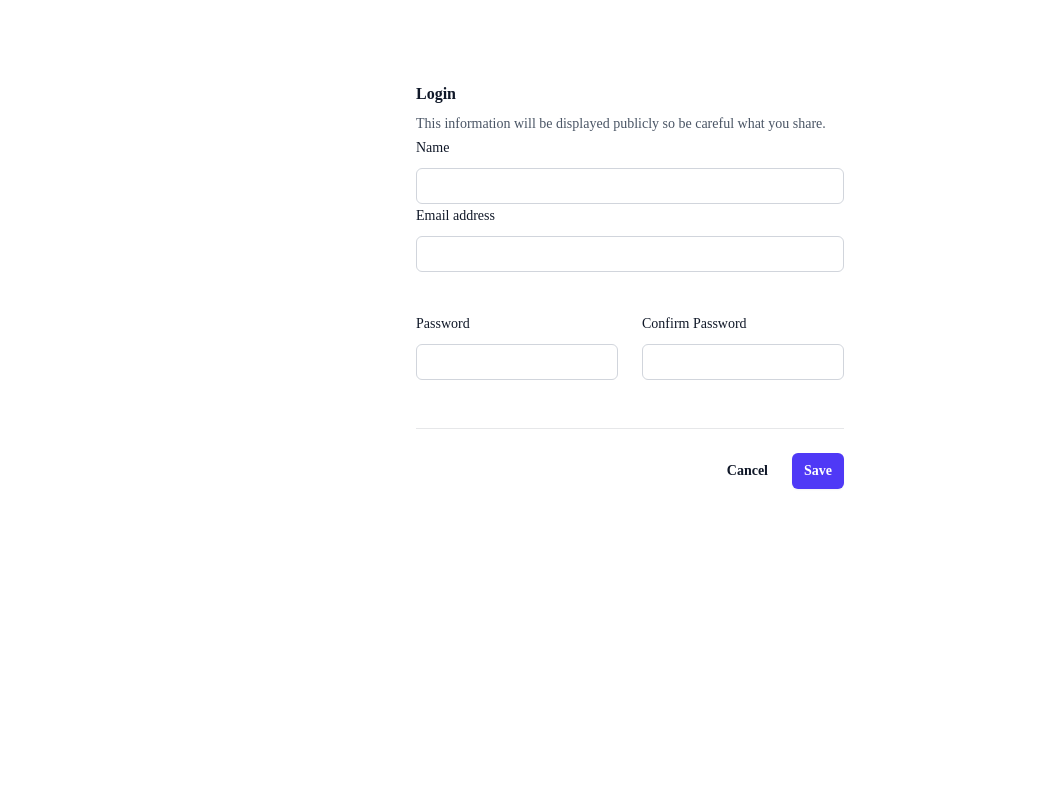
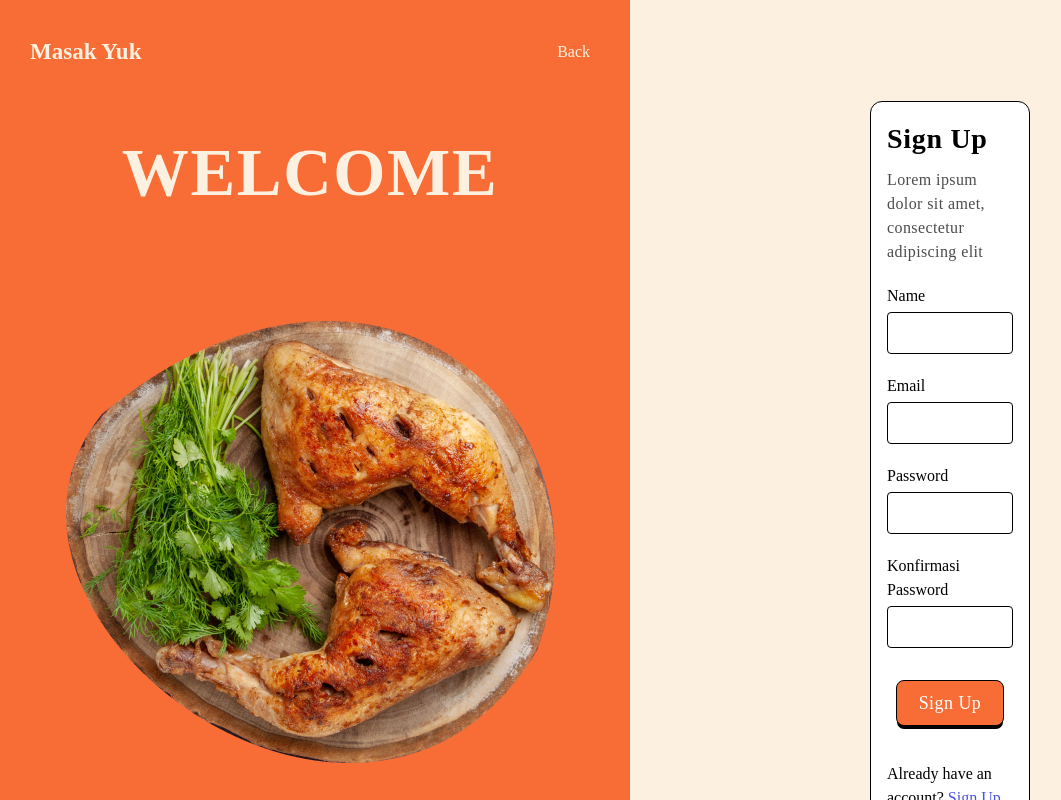
Before and after one commit to krisnasdna/cooking-recipe, a Vue app: page /register in a window 1280 px wide. Shown: the whole page, without its empty margins (10-1071 px from the left). Built offline with nearby package versions, Linux system fonts and the light colour scheme.

Commit message:
update new add design register

```diff
--- a/src/views/Auth/LoginView.vue
+++ b/src/views/Auth/LoginView.vue
@@ -1,4 +1,4 @@
-<script setup>
+<script setup lang="ts">
 import { useAuthStore } from '@/stores/auth'
 import * as Yup from 'yup'
 import DynamicForm from '@/components/DynamicForm.vue'
@@ -23,13 +23,13 @@ const formSchema = {
       name: 'password',
       as: 'input',
       type: 'password',
-      rules: Yup.string().required()
+      rules: Yup.string().required().min(8)
     }
   ]
 };
 
-async function handleSubmit(values){
-  const errors = await authenticate('login', values);
+async function handleSubmit(values: {}){
+  await authenticate('login', values);
 }
 </script>
 
--- a/src/views/Auth/RegisterView.vue
+++ b/src/views/Auth/RegisterView.vue
@@ -1,65 +1,77 @@
 <script setup lang="ts">
 import { useAuthStore } from '@/stores/auth'
-import { storeToRefs } from 'pinia'
-import { reactive } from 'vue'
+import * as Yup from 'yup'
+import DynamicForm from '@/components/DynamicForm.vue';
 
-const {error} = storeToRefs(useAuthStore())
 const { authenticate } = useAuthStore()
+const formSchema = {
+  forms:{
+    name : 'Sign Up'
+  },
+  fields: [
+    {
+      label: 'Name',
+      name: 'name',
+      as: 'input',
+      type: 'text',
+      rules: Yup.string().required().max(255),
+    },
+    {
+      label: 'Email',
+      name: 'email',
+      as: 'input',
+      type: 'text',
+      rules: Yup.string().required().email(),
+    },
+    {
+      label: 'Password',
+      name: 'password',
+      as: 'input',
+      type: 'password',
+      rules: Yup.string().required().min(8)
+    },
+    {
+      label: 'Konfirmasi Password',
+      name: 'password_confirmation',
+      as: 'input',
+      type: 'password',
+      rules: Yup.string().required(),
+    },
+  ]
+};
 
-interface FormData{
-    name: string
-    email: string
-    password : string
-    password_confirmation : string
+async function handleSubmit(values : {}){
+   await authenticate('register', values);
 }
-const form: FormData = reactive({name: '', email : '', password : '', password_confirmation: '' })
 </script>
 
 <template>
-<div class="flex justify-center mt-20">
-  <form @submit.prevent="authenticate('register', form)">
-    <div class="space-y-12">
-      <div class="border-b border-gray-900/10 pb-12">
-        <h2 class="text-base/7 font-semibold text-gray-900">Login</h2>
-        <p class="mt-1 text-sm/6 text-gray-600">This information will be displayed publicly so be careful what you share.</p>
-        <div class="sm:col-span-4">
-            <label for="name" class="block text-sm/6 font-medium text-gray-900">Name</label>
-            <div class="mt-2">
-                <input v-model="form.name" id="name" name="name" type="name" autocomplete="name" class="block w-full rounded-md bg-white px-3 py-1.5 text-base text-gray-900 outline-1 -outline-offset-1 outline-gray-300 placeholder:text-gray-400 focus:outline-2 focus:-outline-offset-2 focus:outline-indigo-600 sm:text-sm/6" />
-            </div>
-            <p v-if="error?.name" class="mt-2 text-red-500"> {{ error.name[0] }}</p>
+  <div class="grid grid-cols-1 lg:grid-cols-2 h-screen overflow-hidden">
+  <div class="bg-[#F86D36] hidden lg:inline">
+    <div class="flex flex-col gap-[58px]">
+        <div class="flex flex-row justify-between items-center mx-10 mt-10">
+          <h5 class="font-bold leading-1.5 text-[1.438rem] text-[#FCF1E0]">Masak Yuk</h5>
+          <RouterLink class="text-[#FCF1E0]" :to="{name: 'home'}">Back</RouterLink>
         </div>
-        <div class="sm:col-span-4">
-            <label for="email" class="block text-sm/6 font-medium text-gray-900">Email address</label>
-            <div class="mt-2">
-                <input v-model="form.email" id="email" name="email" type="email" autocomplete="email" class="block w-full rounded-md bg-white px-3 py-1.5 text-base text-gray-900 outline-1 -outline-offset-1 outline-gray-300 placeholder:text-gray-400 focus:outline-2 focus:-outline-offset-2 focus:outline-indigo-600 sm:text-sm/6" />
-            </div>
-            <p v-if="error?.email" class="mt-2 text-red-500"> {{ error.email[0] }}</p>
+        <div class="flex flex-col justify-center items-center gap-[58px]">
+          <h1 class="text-[4.188rem] font-bold text-[#FCF1E0] uppercase tracking-wide">Welcome</h1>
+          <div class="pt-10">
+            <img src="@/assets/image/ayam-goreng.png" alt="">
+          </div>
+          <p class="text-base text-[#FCF1E0] text-center px-20 leading-7 pt-8 tracking-wide font-light">Lorem ipsum dolor sit amet, consectetur adipiscing elit. Ut nec sapien ultrices, sagittis metus ut, cursus quam. Fusce iaculis euismod sem, eget cursus libero pharetra id. In hac habitasse platea dictumst. </p>
         </div>
-        <div class="mt-10 grid grid-cols-1 gap-x-6 gap-y-8 sm:grid-cols-6">
-          <div class="sm:col-span-3">
-            <label for="password" class="block text-sm/6 font-medium text-gray-900">Password</label>
-            <div class="mt-2">
-              <input v-model="form.password" type="password" name="password" id="password" autocomplete="given-name" class="block w-full rounded-md bg-white px-3 py-1.5 text-base text-gray-900 outline-1 -outline-offset-1 outline-gray-300 placeholder:text-gray-400 focus:outline-2 focus:-outline-offset-2 focus:outline-indigo-600 sm:text-sm/6" />
-            </div>
-             <p  v-if="error?.password" class="mt-2 text-red-500"> {{ error.password[0] }}</p>
-          </div>
-          <div class="sm:col-span-3">
-            <label for="password_confirmation" class="block text-sm/6 font-medium text-gray-900">Confirm Password</label>
-            <div class="mt-2">
-              <input v-model="form.password_confirmation" type="password" name="password_confirmation" id="password_confirmation" autocomplete="given-name" class="block w-full rounded-md bg-white px-3 py-1.5 text-base text-gray-900 outline-1 -outline-offset-1 outline-gray-300 placeholder:text-gray-400 focus:outline-2 focus:-outline-offset-2 focus:outline-indigo-600 sm:text-sm/6" />
-            </div>
-          </div>
-        </div>
+    </div>
+  </div>
+  <div class="flex justify-center items-center bg-[#FCF1E0] px-[16px] md:px-30 lg:px-60">
+    <div class="bg-white py-4 px-4 w-full shadow-[0px_4px_0px_-1px_#000000] border border-black rounded-xl">
+      <div class="flex flex-col space-y-2">
+        <h3 class="text-[1.75rem] font-bold tracking-wide">Sign Up</h3>
+        <p class="text-sm lg:text-base text-[#4C4C4C] tracking-wide">Lorem ipsum dolor sit amet, consectetur adipiscing elit</p>
       </div>
+      <DynamicForm :schema="formSchema" @onSubmit="handleSubmit"/>
     </div>
-
-    <div class="mt-6 flex items-center justify-end gap-x-6">
-      <button type="button" class="text-sm/6 font-semibold text-gray-900">Cancel</button>
-      <button type="submit" class="rounded-md bg-indigo-600 px-3 py-2 text-sm font-semibold text-white shadow-xs hover:bg-indigo-500 focus-visible:outline-2 focus-visible:outline-offset-2 focus-visible:outline-indigo-600">Save</button>
-    </div>
-  </form>
-</div>
+  </div>
+  </div>
 </template>
 
 <style scoped>
```
